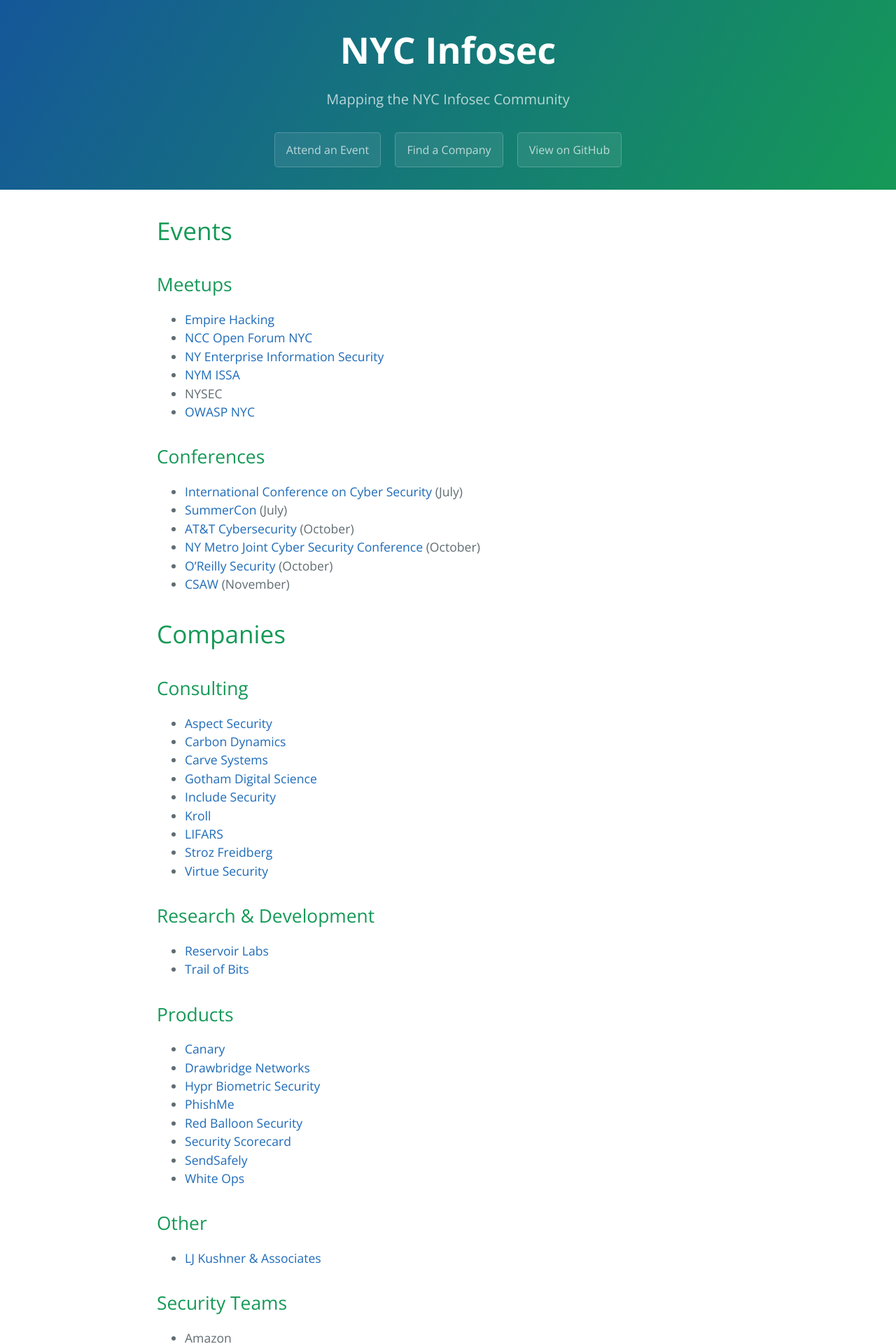
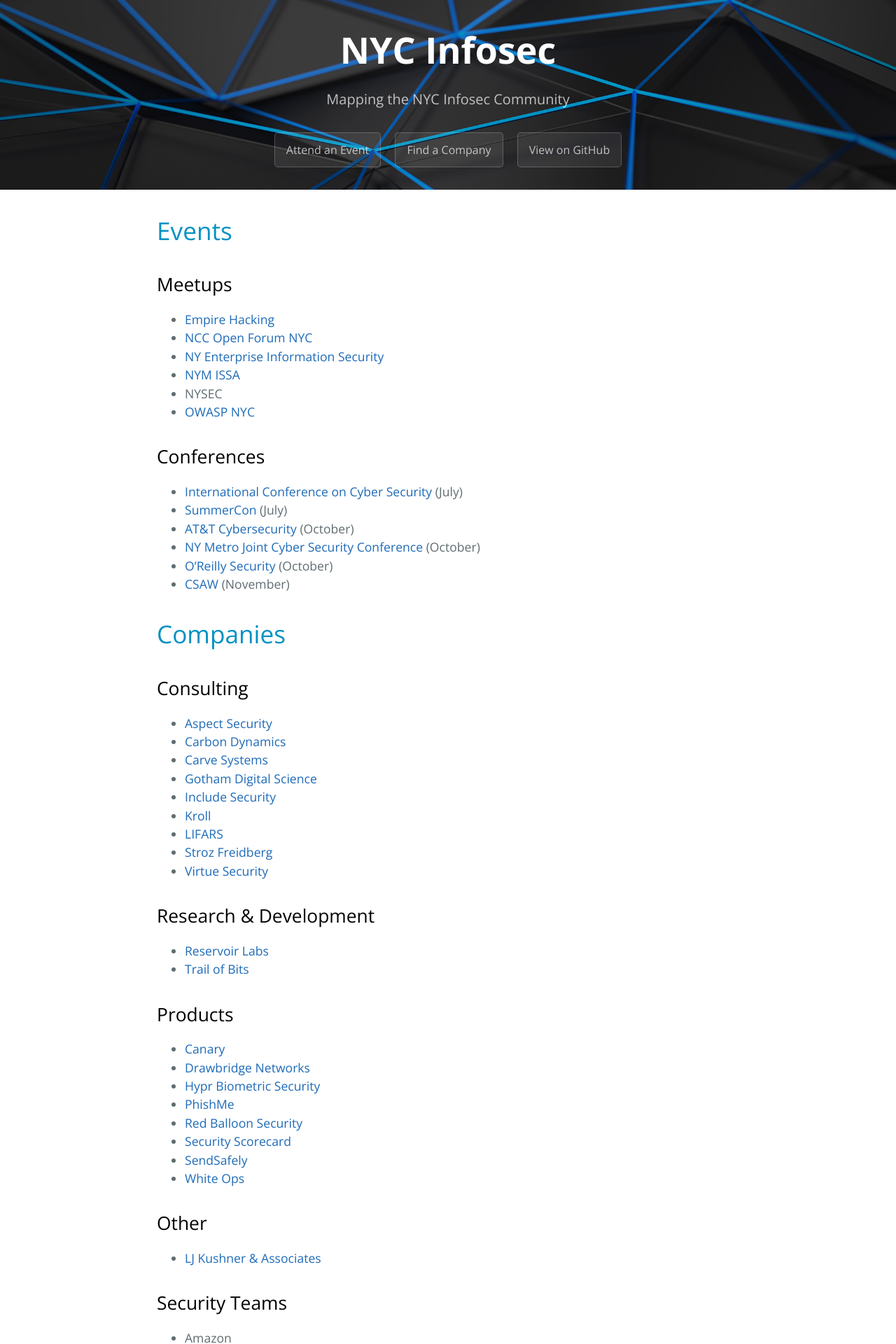
Before and after one commit to trailofbits/nyc-infosec, a Jekyll site: the page built from README.md, in a window 1280 px wide. Shown: the top 1920 px of the page at 70% size. Built offline with Jekyll 4.4.1, drawn with Linux system fonts in a browser that asks for light colours.

Commit message:
add header file and new colors

```diff
--- a/stylesheets/stylesheet.css
+++ b/stylesheets/stylesheet.css
@@ -55,8 +55,8 @@
 .page-header {
   color: #fff;
   text-align: center;
-  background-color: #159957;
-  background-image: linear-gradient(120deg, #155799, #159957);
+  background: url(/images/header-01.jpg) no-repeat;
+  background-size: cover;
   padding: 2rem 1rem; }
 
 .project-name {
@@ -96,11 +96,16 @@
   margin-top: 0; }
 .main-content img {
   max-width: 100%; }
-.main-content h1, .main-content h2, .main-content h3, .main-content h4, .main-content h5, .main-content h6 {
+.main-content h1 {
   margin-top: 2rem;
   margin-bottom: 1rem;
   font-weight: normal;
-  color: #159957; }
+  color: #0291c3; }
+.main-content h2, .main-content h3, .main-content h4, .main-content h5, .main-content h6 {
+    margin-top: 2rem;
+    margin-bottom: 1rem;
+    font-weight: normal;
+    color: #000000; }
 .main-content p {
   margin-bottom: 1em; }
 .main-content code {
```
Also changed, not shown: images/header-01.jpg (added), images/header-02.jpg (added), images/header-03.jpg (added), images/header-04.jpg (added), images/header-05.jpg (added), images/header-06.jpg (added), images/header-07.jpg (added), images/header-08.jpg (added), images/header-09.jpg (added).
